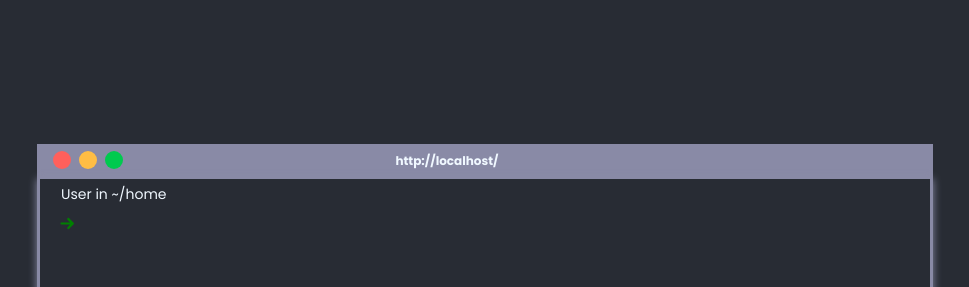
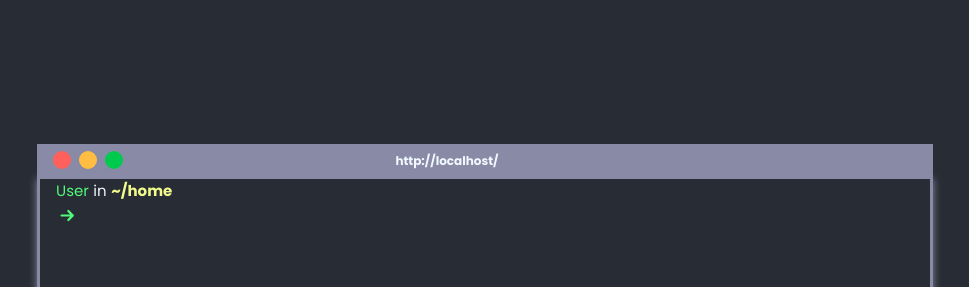
Before and after one commit to FranciscoGSilverio/Terminal-WebPortfolio, a React (Create React App) app in the folder terminal/: page / in a window 1280 px wide. Shown: the top 287 px of the page, without its empty margins (155-1124 px from the left). Built offline with nearby package versions, Linux system fonts and the light colour scheme.

Commit message:
Fixed the reference problem to autofocus the input after submitting new command

```diff
--- a/terminal/src/components/CommandInput.tsx
+++ b/terminal/src/components/CommandInput.tsx
@@ -6,7 +6,7 @@ const CommandInputWrapper = styled.div`
   display: flex;
   width: 100%;
   align-items: center;
-  color: green;
+  color: #50fa7b;
 `;
 
 const Form = styled.form`
@@ -20,7 +20,7 @@ const Input = styled.input`
   padding: 5px;
   flex: 1;
   font-size: 15px;
-  color: green;
+  color: aliceblue;
   &:focus {
     outline: none;
   }
--- /dev/null
+++ b/terminal/src/components/HistoryItems.tsx
@@ -0,0 +1,37 @@
+import styled from "styled-components";
+import { HiArrowSmRight } from "react-icons/hi";
+import Path from "./Path";
+
+interface Props {
+  inputValue: string;
+}
+
+const Wrapper = styled.div`
+  display: flex;
+  width: 100%;
+  align-items: center;
+  color: #50fa7b;
+`;
+
+const PreviousCommand = styled.span`
+  border: none;
+  background: none;
+  padding: 5px;
+  flex: 1;
+  font-size: 14px;
+  color: aliceblue;
+`;
+
+const HistoryItems = ({ inputValue }: Props) => {
+  return (
+    <>
+      <Path path="~/home" />
+      <Wrapper>
+        <HiArrowSmRight size={23} />
+        <PreviousCommand>{inputValue}</PreviousCommand>
+      </Wrapper>
+    </>
+  );
+};
+
+export default HistoryItems;
--- a/terminal/src/components/Path.tsx
+++ b/terminal/src/components/Path.tsx
@@ -4,17 +4,34 @@ interface Props {
   path: string;
 }
 
-const Span = styled.span`
-    color: aliceblue;
-    padding: 5px;
-    display: flex;
-    min-width: 100%;
-    font-size: 14px;
+const LabelContainer = styled.div`
+  display: flex;
+  color: aliceblue;
+  font-size: 15px;
+
+  .user {
+    margin-right: 0.3em;
+    color: #50fa7b;
+  }
+
+  .in {
+    margin-right: 0.3em;
+  }
+
+  .path {
+    font-weight: bold;
+    color: #f1fa8c;
   }
 `;
 
 const Path = ({ path }: Props) => {
-  return <Span>User in {path}</Span>;
+  return (
+    <LabelContainer>
+      <span className="user">User </span>
+      <span className="in">in</span>
+      <span className="path">{path}</span>
+    </LabelContainer>
+  );
 };
 
 export default Path;
--- a/terminal/src/components/Terminal.tsx
+++ b/terminal/src/components/Terminal.tsx
@@ -12,6 +12,7 @@ import GitHub from "./commands/GitHub";
 import { useLocalStorage } from "../hooks/useLocalStorage";
 import DrunkMode from "./commands/DrunkMode";
 import { useTheme } from "../hooks/useTheme";
+import HistoryItems from "./HistoryItems";
 
 const drunk = keyframes`
 
@@ -106,13 +107,16 @@ interface ButtonProps {
 
 const Terminal = () => {
   const { theme, setTheme } = useTheme();
-  const componentKeyRef = useRef(0);
   const inputRef = useRef<HTMLInputElement>(null);
+  const inputValueRef = useRef<string>("");
   const [inputValue, setInputValue] = useState("");
   const [commandsHistory, setCommandsHistory] = useLocalStorage(
     "commandsHistory",
     []
   );
+  useEffect(() => {
+    inputRef.current?.focus();
+  }, []);
 
   const processInputString = (command: string): string[] => {
     let input = command.split(" ");
@@ -130,41 +134,39 @@ const Terminal = () => {
   const renderTerminalResponse = (command: string) => {
     const [key, argument] = processInputString(command);
 
-    componentKeyRef.current += 1;
-
-    console.log(componentKeyRef.current);
-
     switch (key.toLowerCase()) {
       case "about":
-        return <About key={componentKeyRef.current} />;
+        return <About />;
 
       case "help":
-        return <Help key={componentKeyRef.current} />;
+        return <Help />;
 
       case "clear":
         setCommandsHistory([]);
         break;
 
       case "echo":
-        return <Echo message={argument} key={componentKeyRef.current} />;
+        return <Echo message={argument} />;
 
       case "social":
-        return <Social key={componentKeyRef.current} />;
+        return <Social />;
 
       case "connect":
-        return <Connect social={argument} key={componentKeyRef.current} />;
+        return <Connect social={argument} />;
 
       case "source":
-        return <Connect social="repository" key={componentKeyRef.current} />;
+        return <Connect social="repository" />;
 
       case "github":
-        return <GitHub key={componentKeyRef.current} />;
+        return <GitHub />;
 
       case "drunkmode":
         return <DrunkMode />;
 
+      case "reset":
+        setTheme("dracula");
+        break;
       default:
-        componentKeyRef.current -= 1;
         return <CommandNotFound />;
     }
   };
@@ -204,13 +206,17 @@ const Terminal = () => {
       </Header>
       <Body onClick={() => clickHandler()}>
         {commandsHistory.map((item: any, index: number) => (
+          // <div key={index}>
+          //   <Path path="~/home" />
+          //   <CommandInput
+          //     inputValue={item}
+          //     changeHandler={changeHandler}
+          //     submitHandler={submitHandler}
+          //   />
+          //   <OutputWrapper>{renderTerminalResponse(item)}</OutputWrapper>
+          // </div>
           <div key={index}>
-            <Path path="~/home" />
-            <CommandInput
-              inputValue={item}
-              changeHandler={changeHandler}
-              submitHandler={submitHandler}
-            />
+            <HistoryItems inputValue={item} />
             <OutputWrapper>{renderTerminalResponse(item)}</OutputWrapper>
           </div>
         ))}
--- a/terminal/src/components/commands/DrunkMode.tsx
+++ b/terminal/src/components/commands/DrunkMode.tsx
@@ -1,18 +1,30 @@
 import { Command } from "../../styles/common";
 import { useTheme } from "../../hooks/useTheme";
 import { useEffect } from "react";
+import styled from "styled-components";
+
+const Hint = styled.p`
+  &:after{
+    content: '\\1F62C'
+  }
+`
 
 const DrunkMode = () => {
   const { theme, setTheme } = useTheme();
 
   useEffect(() => setTheme("drunk"));
-  useEffect(() => console.log(theme), [theme]);
 
   return (
     <>
       <p>
         You turned on <Command>DrunkMode</Command>!
       </p>
+      <p>
+        To go back to normal, use the <Command>reset</Command> command
+      </p>
+      <Hint>
+        Or go drink some wather!
+      </Hint>
     </>
   );
 };
```
